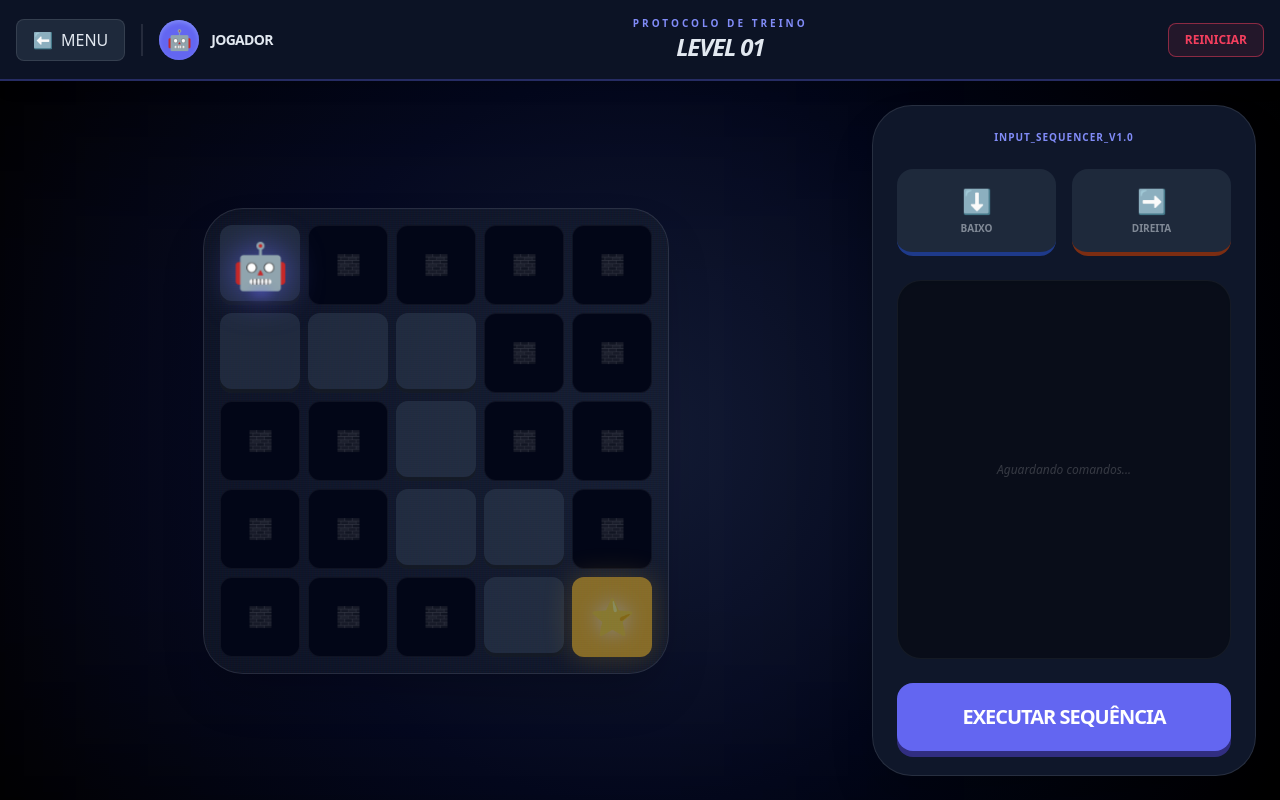
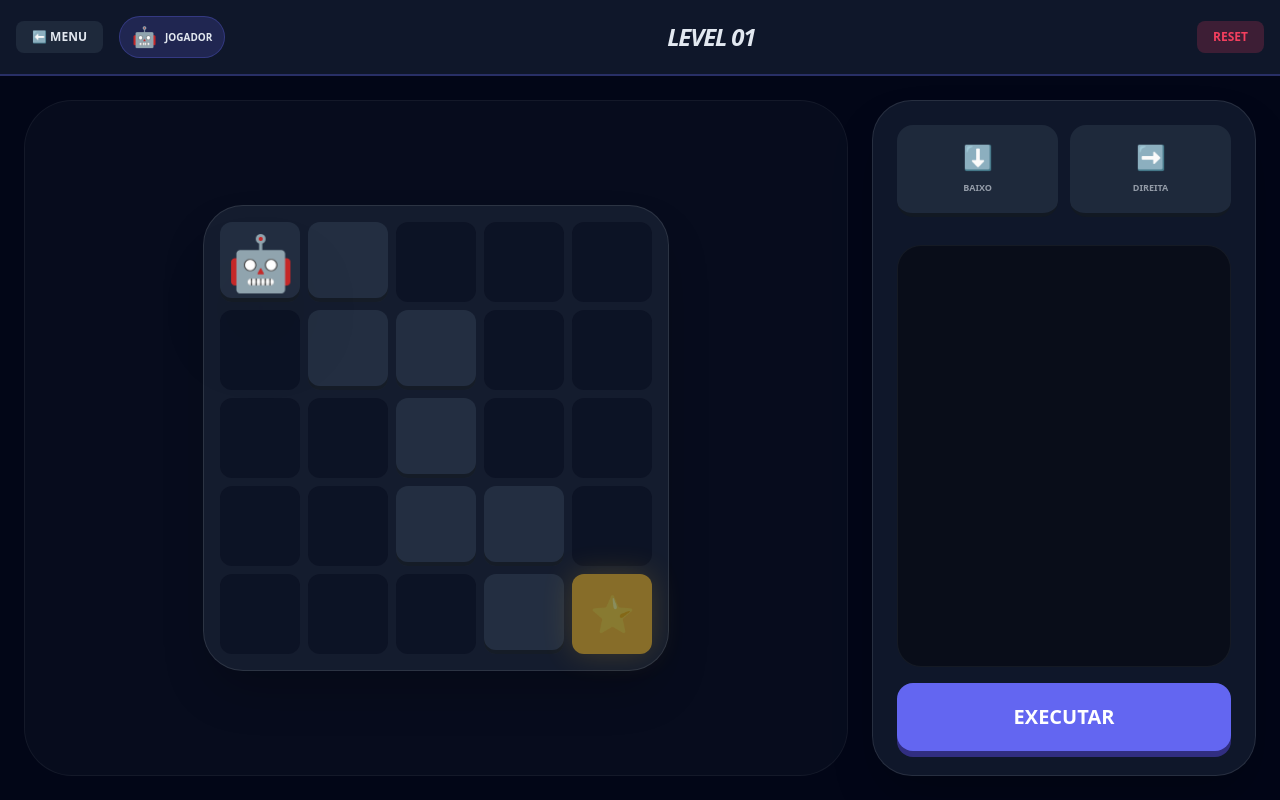
Before and after one commit to PauloCatto/code-logic, an Angular app: page /level/1 in a window 1280 px wide. Built offline with nearby package versions, Linux system fonts and the light colour scheme.

Commit message:
feat: fix robot movement logic, jump mechanics and level progression

```diff
--- a/src/app/pages/level/level.html
+++ b/src/app/pages/level/level.html
@@ -1,81 +1,57 @@
 <main class="h-screen w-full bg-slate-950 flex flex-col overflow-hidden font-sans text-slate-200">
   <header
-    class="p-4 bg-slate-900/80 backdrop-blur-md flex justify-between items-center border-b-2 border-indigo-500/30 z-50 shadow-lg"
+    class="p-4 bg-slate-900 border-b-2 border-indigo-500/30 flex justify-between items-center z-50"
   >
     <div class="flex items-center gap-4">
       <button
         routerLink="/map"
-        class="group bg-slate-800 hover:bg-indigo-600 px-4 py-2 rounded-lg transition-all border border-white/10 flex items-center gap-2"
+        class="bg-slate-800 hover:bg-indigo-600 px-4 py-2 rounded-lg text-xs font-black transition-all"
       >
-        <span class="group-hover:-translate-x-1 transition-transform">⬅</span> MENU
+        ⬅ MENU
       </button>
-      <div class="h-8 w-[2px] bg-white/10"></div>
-      <div class="flex items-center gap-3">
       <div
-          class="w-10 h-10 rounded-full bg-indigo-500 flex items-center justify-center text-xl shadow-inner shadow-indigo-400"
+        class="flex items-center gap-2 bg-indigo-500/20 px-3 py-1.5 rounded-full border border-indigo-500/30"
       >
-          {{ playerProfile.avatar }}
-        </div>
-        <span class="font-black tracking-tighter uppercase text-sm">{{ playerProfile.name }}</span>
+        <span class="text-xl">{{ playerProfile.avatar || '🤖' }}</span>
+        <span class="text-[10px] font-black uppercase">{{ playerProfile.name || 'Recruta' }}</span>
       </div>
     </div>
-
-    <div class="flex flex-col items-center">
-      <span class="text-[10px] font-black text-indigo-400 uppercase tracking-[0.3em]"
-        >Protocolo de Treino</span
-      >
-      <h2 class="font-black text-2xl italic tracking-tighter">LEVEL 0{{ currentLevelId() }}</h2>
+    <div class="text-center">
+      <h2 class="font-black text-2xl italic uppercase tracking-tighter">
+        Level 0{{ currentLevelId() }}
+      </h2>
     </div>
-
     <button
       (click)="resetState()"
-      class="bg-rose-500/10 hover:bg-rose-500 text-rose-500 hover:text-white px-4 py-2 rounded-lg font-bold text-xs uppercase border border-rose-500/50 transition-all"
+      class="bg-rose-500/20 hover:bg-rose-500 text-rose-500 hover:text-white px-4 py-2 rounded-lg font-bold text-xs"
     >
-      Reiniciar
+      RESET
     </button>
   </header>
 
-  <div
-    class="flex-grow flex flex-col md:flex-row p-6 gap-6 overflow-hidden bg-[radial-gradient(circle_at_center,_var(--tw-gradient-stops))] from-slate-900 via-slate-950 to-black"
-  >
-    <section class="flex-[2] flex items-center justify-center relative group">
-      <div class="absolute inset-0 bg-indigo-500/5 blur-[100px] pointer-events-none"></div>
-
-      <div
-        class="grid grid-cols-5 gap-2 p-4 bg-slate-800/40 rounded-[2.5rem] border border-white/10 shadow-2xl backdrop-blur-sm relative overflow-hidden"
+  <div class="flex-grow flex flex-col md:flex-row p-6 gap-6 overflow-hidden bg-slate-950">
+    <section
+      class="flex-[2] flex items-center justify-center bg-slate-900/40 rounded-[3rem] border border-white/5 relative"
     >
       <div
-          class="absolute inset-0 pointer-events-none bg-[linear-gradient(rgba(18,16,16,0)_50%,rgba(0,0,0,0.1)_50%),linear-gradient(90deg,rgba(255,0,0,0.03),rgba(0,255,0,0.01),rgba(0,0,255,0.03))] bg-[length:100%_2px,3px_100%]"
-        ></div>
-
+        class="grid grid-cols-5 gap-2 p-4 bg-slate-800/60 rounded-[2.5rem] border border-white/10 shadow-2xl"
+      >
         @for (row of mapGrid(); track y; let y = $index) { @for (cell of row; track x; let x =
         $index) {
         <div
-          class="w-14 h-14 md:w-20 md:h-20 rounded-xl flex items-center justify-center text-4xl transition-all duration-500 relative"
+          class="w-14 h-14 md:w-20 md:h-20 rounded-xl flex items-center justify-center text-4xl relative"
           [ngClass]="{
-            'bg-slate-700/50 shadow-[inset_0_-4px_0_rgba(0,0,0,0.4)] border border-white/5':
-              cell === 2,
-            'bg-slate-950 shadow-none border border-white/5': cell === 1,
+            'bg-slate-700/50 shadow-[inset_0_-4px_0_rgba(0,0,0,0.4)]': cell === 2,
+            'bg-slate-950 opacity-40 border border-white/5': cell === 1,
             'bg-amber-400 shadow-[0_0_30px_rgba(251,191,36,0.4)] animate-pulse': cell === 3,
-            'bg-transparent': cell === 0
+            'bg-transparent border border-dashed border-rose-500/20': cell === 0
           }"
         >
-          @if (cell === 3) { <span class="drop-shadow-[0_0_10px_rgba(255,255,255,0.8)]">⭐</span> }
-          @if (cell === 1) { <span class="text-xl opacity-20 filter grayscale">🧱</span> } @if (cell
-          === 0) {
-          <div
-            class="absolute inset-0 border-2 border-dashed border-rose-500/20 rounded-xl flex items-center justify-center text-[8px] text-rose-500/40 font-black"
-          >
-            VÃO
-          </div>
-          } @if (robotPosition().x === x && robotPosition().y === y) {
-          <div
-            class="z-30 scale-125 transition-all duration-300 transform drop-shadow-[0_0_15px_rgba(99,102,241,0.8)]"
-          >
-            {{ playerProfile.avatar }}
-            <div
-              class="absolute -bottom-1 left-1/2 -translate-x-1/2 w-4 h-1 bg-indigo-500 rounded-full blur-sm animate-pulse"
-            ></div>
+          @if (cell === 3) { ⭐ } @if (cell === 0) {
+          <span class="text-[8px] text-rose-500/30 font-black">VÃO</span> } @if (robotPosition().x
+          === x && robotPosition().y === y) {
+          <div class="z-30 scale-150 transition-all duration-300 drop-shadow-2xl">
+            {{ playerProfile.avatar || '🤖' }}
           </div>
           }
         </div>
@@ -83,79 +59,60 @@
       </div>
     </section>
 
-    <aside class="flex-1 max-w-sm w-full flex flex-col gap-4">
-      <div
-        class="bg-slate-900 border border-white/10 p-6 rounded-[2.5rem] flex flex-col h-full shadow-2xl relative overflow-hidden"
+    <aside
+      class="flex-1 max-w-sm w-full flex flex-col gap-4 bg-slate-900 p-6 rounded-[2.5rem] border border-white/10 shadow-2xl overflow-hidden"
     >
-        <div class="relative z-10 flex flex-col h-full">
-          <h3
-            class="text-indigo-400 font-black text-center mb-6 uppercase tracking-widest text-[10px]"
-          >
-            Input_Sequencer_v1.0
-          </h3>
-
-          <div class="grid gap-4 mb-6">
-            <div class="grid grid-cols-2 gap-4">
+      <div class="grid gap-3 flex-shrink-0">
+        <div class="grid grid-cols-2 gap-3">
           <button
             (click)="addCommand('baixo')"
             [disabled]="isRunning()"
-                class="group relative bg-slate-800 p-4 rounded-2xl border-b-4 border-blue-900 hover:border-b-2 active:translate-y-1 transition-all"
+            class="bg-slate-800 hover:bg-blue-600 p-4 rounded-2xl border-b-4 border-black/40 active:translate-y-1 transition-all"
           >
-                <span class="block text-2xl mb-1">⬇️</span>
-                <span
-                  class="block text-[10px] font-black opacity-50 uppercase group-hover:opacity-100"
-                  >Baixo</span
-                >
+            <span class="block text-2xl">⬇️</span>
+            <span class="text-[9px] font-black uppercase opacity-60">Baixo</span>
           </button>
           <button
             (click)="addCommand('direita')"
             [disabled]="isRunning()"
-                class="group relative bg-slate-800 p-4 rounded-2xl border-b-4 border-orange-900 hover:border-b-2 active:translate-y-1 transition-all"
+            class="bg-slate-800 hover:bg-orange-600 p-4 rounded-2xl border-b-4 border-black/40 active:translate-y-1 transition-all"
           >
-                <span class="block text-2xl mb-1">➡️</span>
-                <span
-                  class="block text-[10px] font-black opacity-50 uppercase group-hover:opacity-100"
-                  >Direita</span
-                >
+            <span class="block text-2xl">➡️</span>
+            <span class="text-[9px] font-black uppercase opacity-60">Direita</span>
           </button>
         </div>
-
-            @if (currentLevelId() === 2) {
+        <div class="grid grid-cols-2 gap-3">
+          @if (currentLevelId() >= 3) {
+          <button
+            (click)="addCommand('esquerda')"
+            [disabled]="isRunning()"
+            class="bg-slate-800 hover:bg-emerald-600 p-4 rounded-2xl border-b-4 border-black/40 active:translate-y-1 transition-all"
+          >
+            <span class="block text-2xl">⬅️</span>
+            <span class="text-[9px] font-black uppercase opacity-60">Esquerda</span>
+          </button>
+          } @if (currentLevelId() === 2 || currentLevelId() === 4) {
           <button
             (click)="addCommand('pular')"
             [disabled]="isRunning()"
-              class="relative overflow-hidden bg-indigo-600 p-5 rounded-2xl border-b-4 border-indigo-900 hover:border-b-2 active:translate-y-1 transition-all flex items-center justify-center gap-4"
+            class="bg-indigo-600 hover:bg-indigo-500 p-4 rounded-2xl border-b-4 border-indigo-900 active:translate-y-1 transition-all"
           >
-              <div
-                class="absolute inset-0 bg-gradient-to-r from-transparent via-white/10 to-transparent -translate-x-full hover:animate-[shimmer_1.5s_infinite]"
-              ></div>
-              <span class="text-3xl">⤴️</span>
-              <div class="text-left">
-                <p class="text-[9px] font-black opacity-70 uppercase leading-none">Power_Jump</p>
-                <p class="font-black text-lg leading-tight uppercase">SALTO DUPLO</p>
-              </div>
+            <span class="text-2xl">⤴️</span>
+            <span class="text-[9px] font-black uppercase">Pulo Duplo</span>
           </button>
           }
         </div>
+      </div>
 
       <div
-            class="flex-grow bg-black/40 rounded-3xl p-4 overflow-y-auto mb-6 border border-white/5 shadow-inner flex flex-col gap-2"
+        class="flex-grow bg-black/40 rounded-3xl p-4 overflow-y-auto border border-white/5 flex flex-col gap-2 min-h-[120px]"
       >
         @for (cmd of commands(); track $index) {
         <div
-              class="flex items-center justify-between bg-slate-800/80 p-3 rounded-xl border border-white/5 animate-in fade-in slide-in-from-right-4"
+          class="flex items-center justify-between bg-slate-800/80 p-3 rounded-xl border border-white/5"
         >
-              <span class="text-[10px] font-mono text-indigo-400">0{{ $index + 1 }}</span>
-              <span class="font-black text-[11px] uppercase tracking-tighter">{{ cmd }}</span>
-              <span class="text-lg opacity-80">{{
-                cmd === 'baixo' ? '⬇️' : cmd === 'direita' ? '➡️' : '⤴️'
-              }}</span>
-            </div>
-            } @empty {
-            <div
-              class="h-full flex flex-col items-center justify-center opacity-20 grayscale italic text-xs"
-            >
-              <span>Aguardando comandos...</span>
+          <span class="text-[10px] font-mono text-indigo-400">#0{{ $index + 1 }}</span>
+          <span class="font-black text-[10px] uppercase">{{ cmd }}</span>
         </div>
         }
       </div>
@@ -163,35 +120,29 @@
       <button
         (click)="runSequence()"
         [disabled]="isRunning() || commands().length === 0"
-            class="w-full py-5 rounded-2xl bg-indigo-500 hover:bg-indigo-400 text-white font-black text-xl shadow-[0_6px_0_0_#312e81] active:translate-y-1 active:shadow-none transition-all uppercase tracking-tighter"
+        class="w-full py-5 rounded-2xl bg-indigo-500 hover:bg-indigo-400 text-white font-black text-xl shadow-[0_6px_0_0_#312e81] active:translate-y-1 transition-all uppercase"
       >
-            {{ isRunning() ? 'PROCESSANDO...' : 'EXECUTAR SEQUÊNCIA' }}
+        EXECUTAR
       </button>
-        </div>
-      </div>
     </aside>
   </div>
 
   @if (levelCompleted()) {
   <div
-    class="fixed inset-0 z-[100] flex items-center justify-center bg-slate-950/90 backdrop-blur-xl animate-in fade-in duration-500"
+    class="fixed inset-0 z-[100] flex items-center justify-center bg-slate-950/90 backdrop-blur-xl"
   >
     <div
-      class="bg-slate-900 border-2 border-indigo-500/50 rounded-[3.5rem] p-12 text-center shadow-[0_0_100px_rgba(99,102,241,0.2)] max-w-sm w-full relative overflow-hidden"
+      class="bg-slate-900 border-2 border-indigo-500/50 rounded-[3.5rem] p-12 text-center shadow-2xl max-w-sm w-full"
     >
-      <div class="absolute top-0 left-0 w-full h-1 bg-indigo-500"></div>
-      <span class="text-6xl block mb-4">⚡</span>
-      <h2 class="text-white font-black text-4xl mb-2 italic tracking-tighter uppercase">
-        Compilado!
+      <div class="text-6xl mb-4">{{ playerProfile.avatar || '⭐' }}</div>
+      <h2 class="text-white font-black text-3xl mb-10 uppercase italic">
+        Boa, {{ playerProfile.name }}!
       </h2>
-      <p class="text-slate-400 font-medium mb-10 uppercase text-[10px] tracking-widest">
-        Nível {{ currentLevelId() }} finalizado com sucesso.
-      </p>
       <button
         (click)="finish()"
-        class="w-full bg-white text-slate-950 py-5 rounded-2xl font-black text-xl hover:bg-indigo-400 transition-colors uppercase tracking-tight"
+        class="w-full bg-white text-slate-950 py-5 rounded-2xl font-black text-xl uppercase"
       >
-        Próximo Módulo 🚀
+        Próximo 🚀
       </button>
     </div>
   </div>
--- a/src/app/pages/level/level.ts
+++ b/src/app/pages/level/level.ts
@@ -19,7 +19,6 @@ export class Level implements OnInit, OnDestroy {
   private feedback = inject(FeedbackService);
   private loading = inject(LoadingService);
   public profileService = inject(ProfileService);
-
   private routeSub?: Subscription;
 
   currentLevelId = signal(1);
@@ -30,43 +29,61 @@ export class Level implements OnInit, OnDestroy {
   isRunning = signal(false);
   levelCompleted = signal(false);
 
+  private lastDir: 'baixo' | 'direita' | 'esquerda' = 'direita';
+
   ngOnInit(): void {
     this.loading.stop();
     this.routeSub = this.route.params.subscribe((params) => {
       const id = Number(params['id'] || 1);
       this.currentLevelId.set(id);
-      this.setupNewLevel(id);
+      this.loadLevelData(id);
     });
   }
 
-  ngOnDestroy(): void {
+  ngOnDestroy() {
     this.routeSub?.unsubscribe();
   }
 
-  setupNewLevel(id: number): void {
+  loadLevelData(id: number) {
     this.resetState();
-    if (id === 1) {
-      this.mapGrid.set([
-        [2, 1, 1, 1, 1],
-        [2, 2, 2, 1, 1],
+    const levels: Record<number, number[][]> = {
+      1: [
+        [2, 2, 1, 1, 1],
+        [1, 2, 2, 1, 1],
         [1, 1, 2, 1, 1],
         [1, 1, 2, 2, 1],
         [1, 1, 1, 2, 3],
-      ]);
-    } else {
-      this.mapGrid.set([
-        [2, 1, 1, 1, 1], // Início (0,0)
-        [0, 1, 1, 1, 1], // Buraco (exige PULAR)
-        [2, 2, 1, 1, 1], // Plataforma
-        [1, 0, 1, 1, 1], // Outro buraco
-        [1, 2, 2, 2, 3], // Caminho final
-      ]);
-    }
+      ],
+
+      2: [
+        [2, 2, 1, 1, 1], // (0,0) Início
+        [1, 2, 1, 1, 1], // (1,1) Ponto de Pulo
+        [1, 0, 1, 1, 1], // (1,2) Buraco
+        [1, 2, 1, 1, 1], // (1,3) Chegada do Pulo
+        [1, 2, 2, 2, 3], // (1,4) Baixo agora funciona e leva para o caminho da estrela
+      ],
+
+      3: [
+        [2, 2, 2, 2, 2],
+        [1, 1, 1, 1, 2],
+        [2, 2, 2, 2, 2],
+        [2, 1, 1, 1, 1],
+        [2, 2, 2, 2, 3],
+      ],
+      4: [
+        [2, 2, 0, 2, 2],
+        [1, 2, 1, 2, 1],
+        [2, 2, 2, 2, 1],
+        [2, 0, 1, 2, 3],
+        [2, 2, 1, 1, 1],
+      ],
+    };
+    this.mapGrid.set(levels[id] || levels[1]);
   }
 
-  addCommand(cmd: string): void {
+  addCommand(cmd: string) {
     if (!this.isRunning() && !this.levelCompleted()) {
-      this.commands.update((list) => [...list, cmd]);
+      this.commands.update((l) => [...l, cmd]);
     }
   }
 
@@ -74,57 +91,79 @@ export class Level implements OnInit, OnDestroy {
     if (this.commands().length === 0) return;
     this.isRunning.set(true);
 
-    let currentPos = { ...this.robotPosition() };
+    let curX = this.robotPosition().x;
+    let curY = this.robotPosition().y;
 
     for (const cmd of this.commands()) {
-      let next: Position = { ...currentPos };
+      let nextX = curX;
+      let nextY = curY;
 
-      if (cmd === 'baixo') next.y += 1;
-      else if (cmd === 'direita') next.x += 1;
-      else if (cmd === 'pular') next.y += 2;
+      if (cmd === 'baixo') {
+        nextY += 1;
+        this.lastDir = 'baixo';
+      } else if (cmd === 'direita') {
+        nextX += 1;
+        this.lastDir = 'direita';
+      } else if (cmd === 'esquerda') {
+        nextX -= 1;
+        this.lastDir = 'esquerda';
+      } else if (cmd === 'pular') {
+        if (this.lastDir === 'baixo') nextY += 2;
+        else if (this.lastDir === 'direita') nextX += 2;
+        else if (this.lastDir === 'esquerda') nextX -= 2;
+      }
 
-      if (!this.isValidMove(next)) {
+      if (this.checkMove(nextX, nextY)) {
+        curX = nextX;
+        curY = nextY;
+        this.robotPosition.set({ x: curX, y: curY });
+        await new Promise((r) => setTimeout(r, 600));
+
+        if (this.mapGrid()[curY][curX] === 3) {
+          const nextLevel = this.currentLevelId() + 1;
+          const saved = localStorage.getItem('unlockedLevel');
+          if (!saved || nextLevel > Number(saved)) {
+            localStorage.setItem('unlockedLevel', nextLevel.toString());
+          }
+
+          this.profileService.completeLevel(this.currentLevelId());
+          this.levelCompleted.set(true);
+          this.isRunning.set(false);
+          return;
+        }
+      } else {
         await this.feedback.showError();
         this.resetState();
         return;
       }
-
-      currentPos = next;
-      this.robotPosition.set({ ...next });
-      await this.delay(500);
-
-      if (this.isVictory(next)) {
-        this.profileService.completeLevel(this.currentLevelId());
-        this.levelCompleted.set(true);
-        this.isRunning.set(false);
-        return;
-      }
     }
     this.isRunning.set(false);
-    this.commands.set([]);
   }
 
-  isValidMove(pos: Position): boolean {
+  async finish(): Promise<void> {
+    const id = this.currentLevelId();
+    this.loading.start();
+
+    setTimeout(() => {
+      if (id === 1) {
+        this.router.navigate(['/avatar']);
+      } else {
+        this.router.navigate(['/map']);
+      }
+    }, 600);
+  }
+  checkMove(x: number, y: number): boolean {
     const grid = this.mapGrid();
-    if (pos.y < 0 || pos.y >= grid.length || pos.x < 0 || pos.x >= grid[0].length) return false;
-
-    const cell = grid[pos.y][pos.x];
+    if (y < 0 || y >= grid.length || x < 0 || x >= grid[0].length) return false;
+    const cell = grid[y][x];
     return cell === 2 || cell === 3;
   }
-
-  isVictory = (pos: Position) => this.mapGrid()[pos.y]?.[pos.x] === 3;
 
   resetState(): void {
     this.robotPosition.set({ x: 0, y: 0 });
     this.commands.set([]);
     this.isRunning.set(false);
     this.levelCompleted.set(false);
-  }
-
-  delay = (ms: number) => new Promise((res) => setTimeout(res, ms));
-
-  async finish(): Promise<void> {
-    this.loading.start();
-    setTimeout(() => this.router.navigate([this.currentLevelId() === 1 ? '/avatar' : '/map']), 800);
+    this.lastDir = 'direita';
   }
 }
```
Also changed, not shown: src/app/pages/map/map.html (+13 -8 lines), src/app/pages/map/map.ts (+7 -9 lines). Lines whose indentation alone changed are shown as unchanged.
